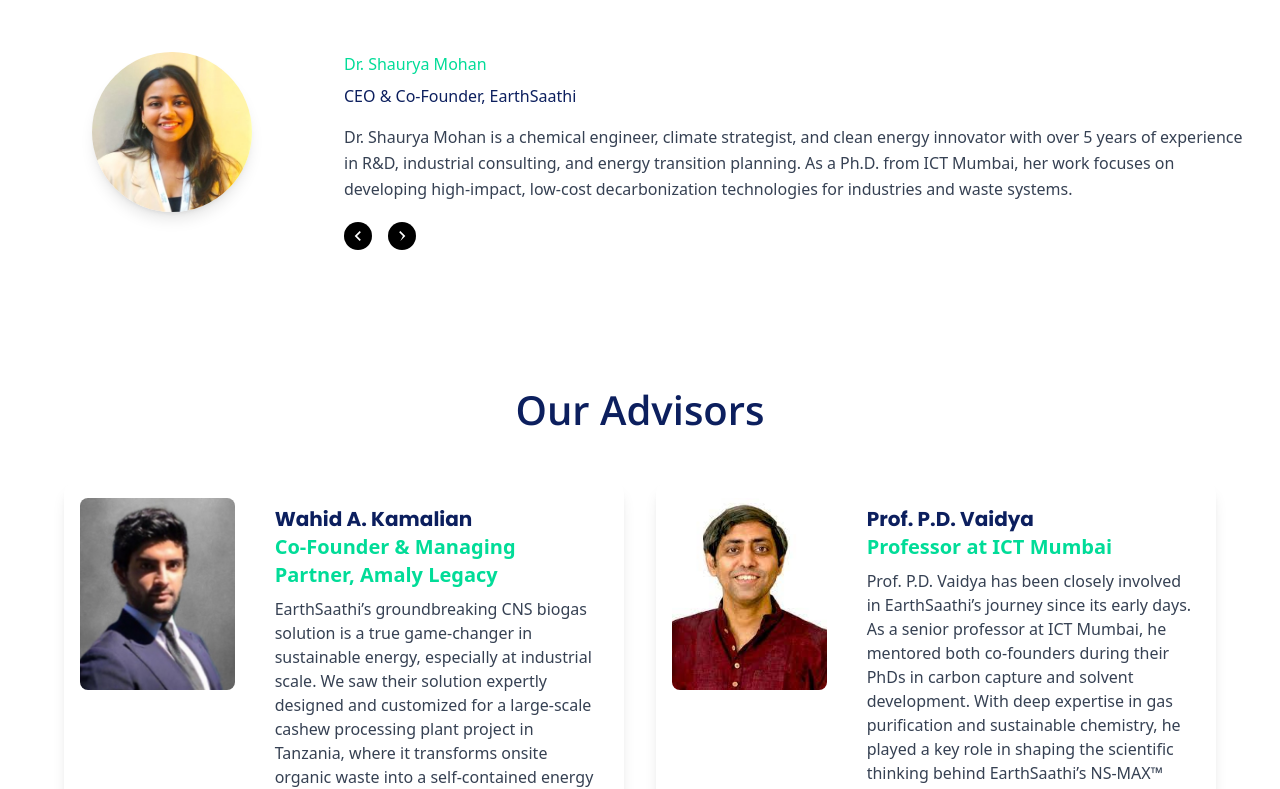
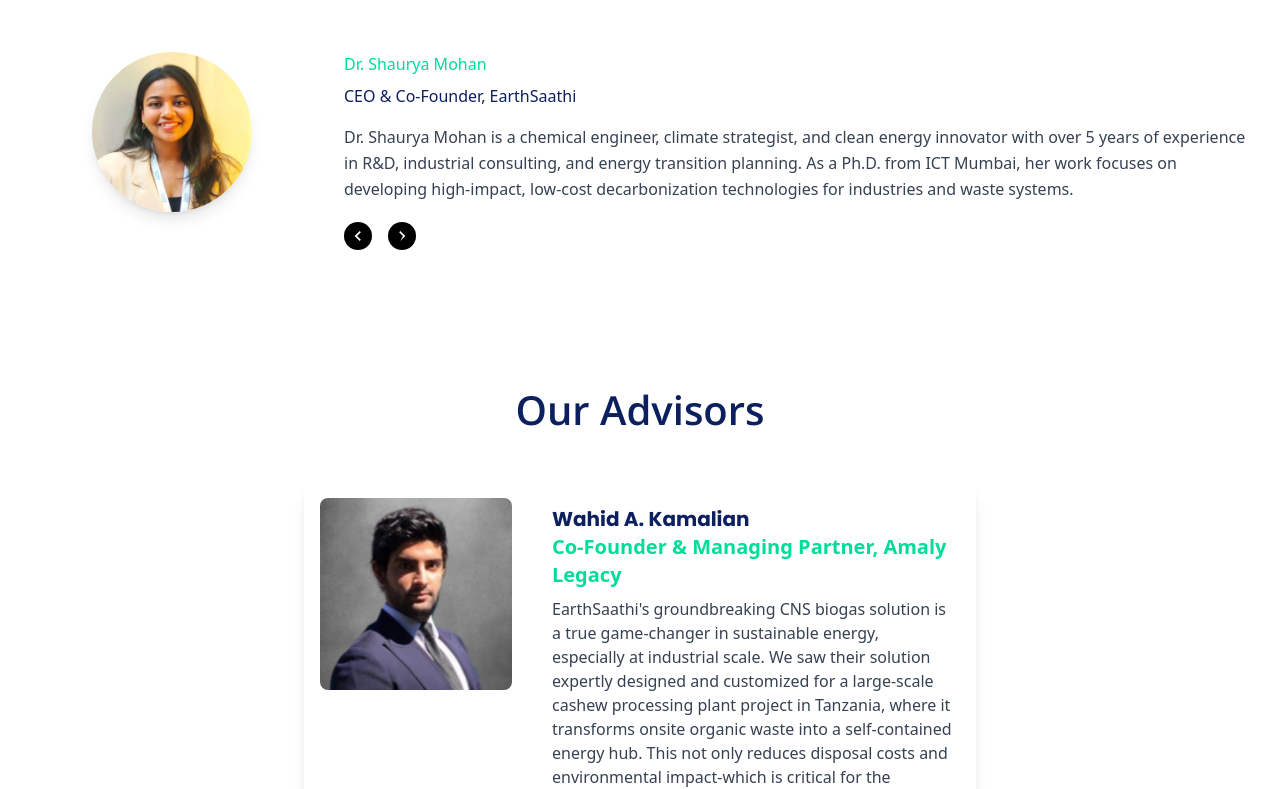
Before and after one commit to HarshMohan14/EarthSaathiV2, a React (Vite) app: page /about in a window 1280 px wide. Shown: the part 1520-2309 px from the top of the page. Built offline with nearby package versions, Linux system fonts and the light colour scheme.

Commit message:
final changes

```diff
--- a/src/App.jsx
+++ b/src/App.jsx
@@ -103,6 +103,10 @@
         element:<Contact />
       },
       {
+        path:'/get-quote',
+        element:<Contact />
+      },
+      {
         path:'/project',
         element:<Project />
       },
--- a/src/component/Achievement.jsx
+++ b/src/component/Achievement.jsx
@@ -5,14 +5,14 @@
 const testimonials = [
   {
     quote:
-      "Dr. Shaurya Mohan is a chemical engineer, climate strategist, and clean energy innovator with over 5 years of experience in R&D, industrial consulting, and energy transition planning. As a Ph.D. from ICT Mumbai, her work focuses on developing high-impact, low-cost decarbonization technologies for industries and waste systems.",
+      "Dr. Shaurya Mohan is a chemical engineer, climate strategist, and clean energy innovator with over 5 years of experience in R&D, industrial consulting, and energy transition planning. As a Ph.D. from ICT Mumbai, her work focuses on developing high-impact, low-cost decarbonization technologies for industries and waste systems.",
     name: "Dr. Shaurya Mohan",
     designation: "CEO & Co-Founder, EarthSaathi",
     src: shaurya,
   },
   {
     quote:
-      "Holds a PhD in Chemical Engineering from the Institute of Chemical Technology, Mumbai, India. Focuses on biofuels and carbon capture with in-depth research on Sustainable Aviation Fuel (SAF), renewable diesel, and feedstock markets. Co-holds a patent for an energy-efficient absorbent designed for carbon capture, funded by the Centre of Higher Technology (CHT), Government of India, Delhi. Unique blend of academic knowledge and practical experience positions as a leader in the biofuels sector, driving innovation and sustainability.",
+      "Holds a PhD in Chemical Engineering from the Institute of Chemical Technology, Mumbai, India. Focuses on biofuels and carbon capture with in-depth research on Sustainable Aviation Fuel (SAF), renewable diesel, and feedstock markets. Co-holds a patent for an energy-efficient absorbent designed for carbon capture, funded by the Centre of Higher Technology (CHT), Government of India, Delhi. Unique blend of academic knowledge and practical experience positions as a leader in the biofuels sector, driving innovation and sustainability.",
     name: "Dr. Namrata",
     designation: "CTO, Co-founder",
     src: placeholder,
@@ -34,10 +34,6 @@
     return () => clearInterval(autoplayInterval); // Cleanup interval on unmount
   }, [activeIndex]);
 
-  const textAnimation = {
-    hidden: { opacity: 0.3, y: 10 }, // Start at 30% opacity and slightly below
-    visible: { opacity: 1, y: 0 }, // Animate to full opacity and original position
-  };
 
   return (
     <div className="flex justify-center flex-col items-center gap-12 py-10 ">
@@ -79,34 +75,9 @@
               <p className=" text-[#0C1F5E] mb-4">
                 {testimonials[activeIndex].designation}
               </p>
-              <AnimatePresence mode="wait">
-                <motion.div
-                  key={activeIndex} // Ensure animation restarts on index change
-                  initial="hidden"
-                  animate="visible"
-                  exit="hidden"
-                  variants={{
-                    visible: {
-                      transition: {
-                        staggerChildren: 0.05,
-                      },
-                    },
-                  }}
-                  className=" text-gray-700 leading-relaxed"
-                >
-                  {testimonials[activeIndex].quote
-                    .split(" ")
-                    .map((word, index) => (
-                      <motion.span
-                        key={index}
-                        variants={textAnimation}
-                        className="inline-block mr-1"
-                      >
-                        {word}
-                      </motion.span>
-                    ))}
-                </motion.div>
-              </AnimatePresence>
+              <p className="text-gray-700 leading-relaxed">
+                {testimonials[activeIndex].quote}
+              </p>
             </div>
 
             {/* Arrow Buttons */}
--- a/src/component/AdvisorCard.jsx
+++ b/src/component/AdvisorCard.jsx
@@ -31,15 +31,8 @@
       name: "Wahid A. Kamalian",
       title: "Co-Founder & Managing Partner, Amaly Legacy",
       description:
-        "EarthSaathi’s groundbreaking CNS biogas solution is a true game-changer in sustainable energy, especially at industrial scale. We saw their solution expertly designed and customized for a large-scale cashew processing plant project in Tanzania, where it transforms onsite organic waste into a self-contained energy hub. This not only reduces disposal costs and environmental impact-which is critical for the procurement divisions of large clients seeking to reduce their scope 3 emissions-but also offsets the plant’s energy use, making operations more circular, resilient, and cost-effective.",
+        "EarthSaathi's groundbreaking CNS biogas solution is a true game-changer in sustainable energy, especially at industrial scale. We saw their solution expertly designed and customized for a large-scale cashew processing plant project in Tanzania, where it transforms onsite organic waste into a self-contained energy hub. This not only reduces disposal costs and environmental impact-which is critical for the procurement divisions of large clients seeking to reduce their scope 3 emissions-but also offsets the plant's energy use, making operations more circular, resilient, and cost-effective.",
       imageUrl: "/Wahid A. Kamalian.jpg", // Replace with your image
-    },
-    {
-      name: "Prof. P.D. Vaidya",
-      title: "Professor at ICT Mumbai",
-      description:
-        "Prof. P.D. Vaidya has been closely involved in EarthSaathi’s journey since its early days. As a senior professor at ICT Mumbai, he mentored both co-founders during their PhDs in carbon capture and solvent development. With deep expertise in gas purification and sustainable chemistry, he played a key role in shaping the scientific thinking behind EarthSaathi’s NS-MAX™ technology. He often highlights the founders’ rare ability to blend research with real-world impact taking complex chemistry and turning it into a solution that can work at scale. His continued guidance ensures that the team stays grounded in science.",
-      imageUrl: "/Professor.jpg", // Replace with your image
     },
   ];
 
@@ -48,9 +41,9 @@
       <h1 className="text-3xl font-bold text-center text-[#0C1F5E] mb-12">
         Our Advisors
       </h1>
-      <div className="flex  flex-col lg:flex-row gap-8 max-w-6xl mx-auto">
+      <div className="flex justify-center max-w-6xl mx-auto">
         {advisors.map((advisor, index) => (
-          <div key={index} className="w-full lg:w-1/2">
+          <div key={index} className="w-full max-w-2xl">
             <AdvisorCard {...advisor} />
           </div>
         ))}
--- a/src/component/Header.jsx
+++ b/src/component/Header.jsx
@@ -300,7 +300,7 @@
 
         {/* Theme Toggle and Contact Button */}
         <div className="navbar-end">
-          <Link to="/solutions">
+          <Link to="/get-quote">
             <motion.a
               whileHover={{ scale: 1.05 }}
               whileTap={{ scale: 0.97 }}
```
